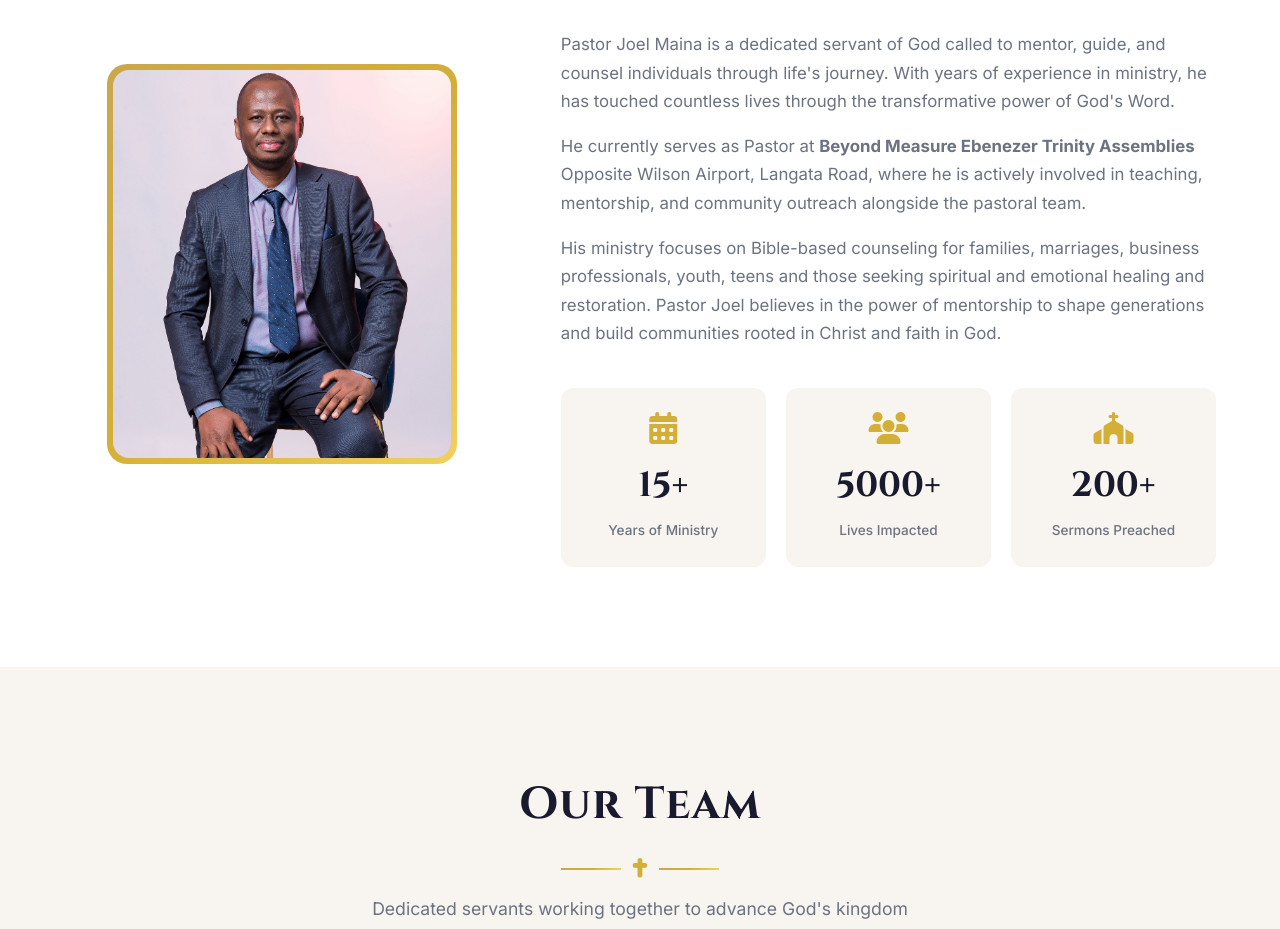
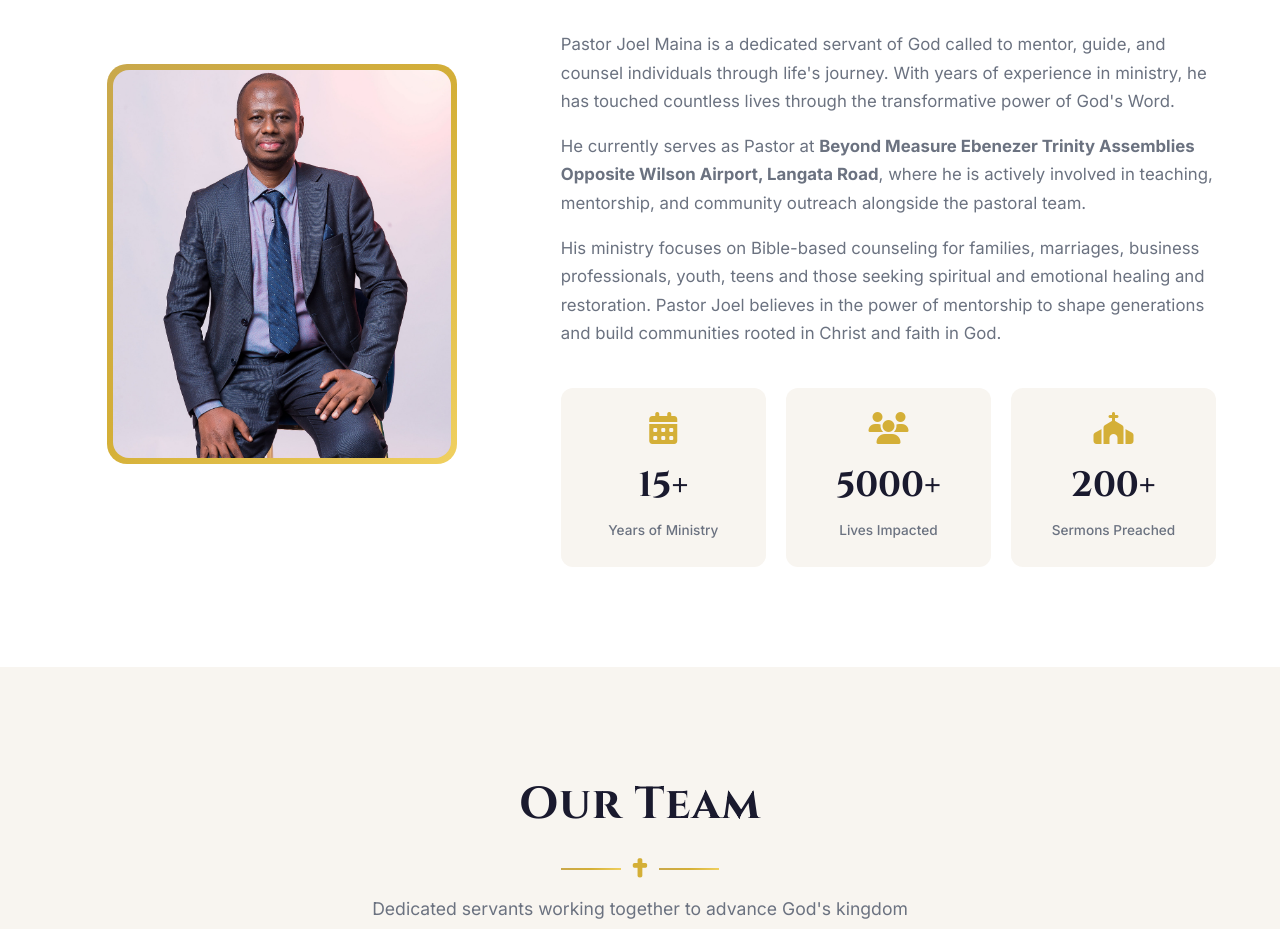
Before and after one commit to kalphetgati/pastor-joel-maina, a plain HTML site: page index.html in a window 1280 px wide. Shown: the part 1220-2149 px from the top of the page. Drawn offline with nearby package versions, Linux system fonts and the light colour scheme.

Commit message:
Update pastor's description for clarity

```diff
--- a/index.html
+++ b/index.html
@@ -89,7 +89,7 @@
                 <div class="about-text">
                     <h3>A Servant of God with a Vision</h3>
                     <p>Pastor Joel Maina is a dedicated servant of God called to mentor, guide, and counsel individuals through life's journey. With years of experience in ministry, he has touched countless lives through the transformative power of God's Word.</p>
-                    <p>He currently serves as Pastor at <strong>Beyond Measure Ebenezer Trinity Assemblies  </strong> Opposite Wilson Airport, Langata Road, where he is actively involved in teaching, mentorship, and community outreach alongside the pastoral team.</p>
+                    <p>He currently serves as Pastor at <strong>Beyond Measure Ebenezer Trinity Assemblies  </strong> <strong>Opposite Wilson Airport, Langata Road</strong>, where he is actively involved in teaching, mentorship, and community outreach alongside the pastoral team.</p>
                     <p>His ministry focuses on Bible-based counseling for families, marriages, business professionals, youth, teens and those seeking spiritual and emotional healing and restoration. Pastor Joel believes in the power of mentorship to shape generations and build communities rooted in Christ and faith in God.</p>
                     <div class="about-stats">
                         <div class="stat">
```
